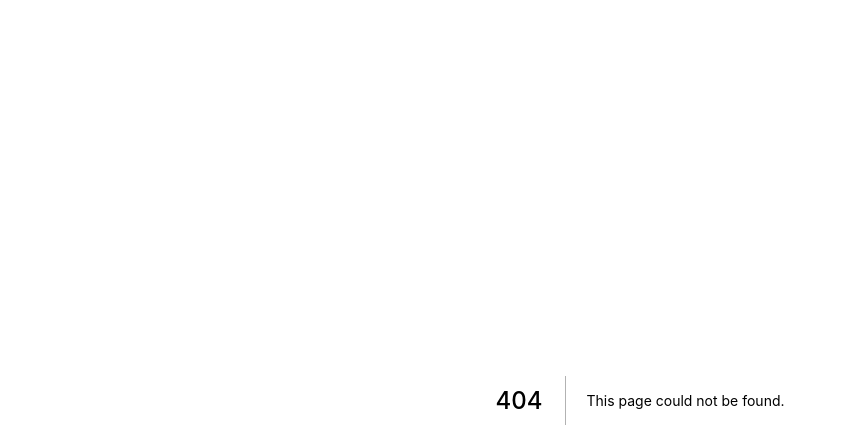
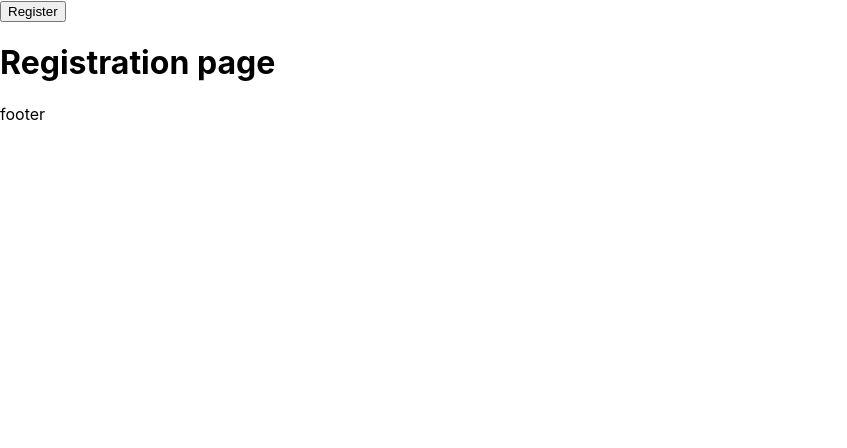
Before and after one commit to ArMinasyan/footbet_front, a Next.js app: page /registration in a window 1280 px wide. Before the commit this address had no page. Shown: the top 448 px of the page, without its empty margins (0-847 px from the left). Built offline with nearby package versions, Linux system fonts and the light colour scheme.

Commit message:
Layouts and with routing (to registration page)

```diff
--- /dev/null
+++ b/components/Header/Header.jsx
@@ -0,0 +1,11 @@
+import Link from 'next/link'
+
+export function Header() {
+    return (
+        <div>
+            <Link href="/registration">
+                <button>Register</button>
+            </Link>
+        </div>
+    )
+}
--- /dev/null
+++ b/layouts/MainLayout.jsx
@@ -0,0 +1,17 @@
+import { Header } from '../components/Header/Header'
+
+export default function MainLayout({ children }) {
+    return (
+        <>
+            <div>
+                <Header />
+            </div>
+            <main>
+                {children}
+            </main>
+            <div>
+                footer
+            </div>
+        </>
+    )
+}
--- /dev/null
+++ b/layouts/layout-wrapper.jsx
@@ -0,0 +1,18 @@
+import MainLayout from "./MainLayout";
+
+const layouts = {
+  main: MainLayout,
+};
+
+const LayoutWrapper = (props) => {
+  // to get the text value of the assigned layout of each component
+  const Layout = layouts[props.children.type.layout];
+  // if we have a registered layout render children with said layout
+  if (Layout != null) {
+    return <Layout {...props}>{props.children}</Layout>;
+  }
+  // if not render children with fragment
+  return <MainLayout {...props}>{props.children}</MainLayout>;
+};
+
+export default LayoutWrapper;
--- a/pages/_app.js
+++ b/pages/_app.js
@@ -1,7 +1,19 @@
-import '../styles/globals.css'
+import './../styles/globals.css'
+import Head from 'next/head'
+import LayoutWrapper from './../layouts/layout-wrapper';
 
 function MyApp({ Component, pageProps }) {
-  return <Component {...pageProps} />
+  return (
+    <>
+      <Head>
+        <title>FootBet</title>
+        <meta name="viewport" content="initial-scale=1.0, width=device-width" />
+      </Head>
+      <LayoutWrapper {...pageProps}>
+        <Component {...pageProps} />
+      </LayoutWrapper>
+    </>
+  )
 }
 
 export default MyApp
--- /dev/null
+++ b/pages/registration.js
@@ -0,0 +1,5 @@
+const RegistrationPage = () => <h1>Registration page</h1>;
+
+RegistrationPage.layout = "main";
+
+export default RegistrationPage;
```
Also changed, not shown: pages/index.js (+4 -8 lines).
